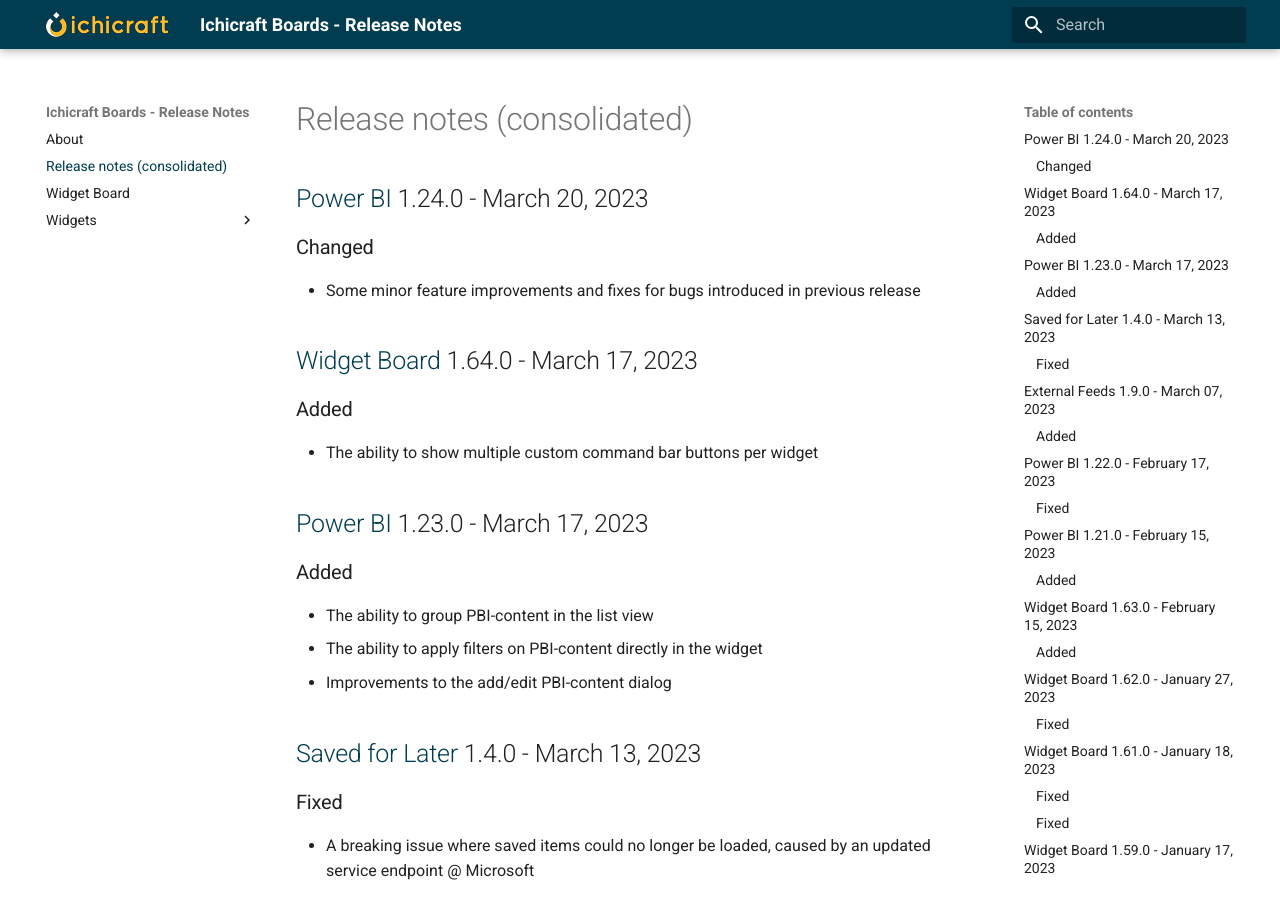
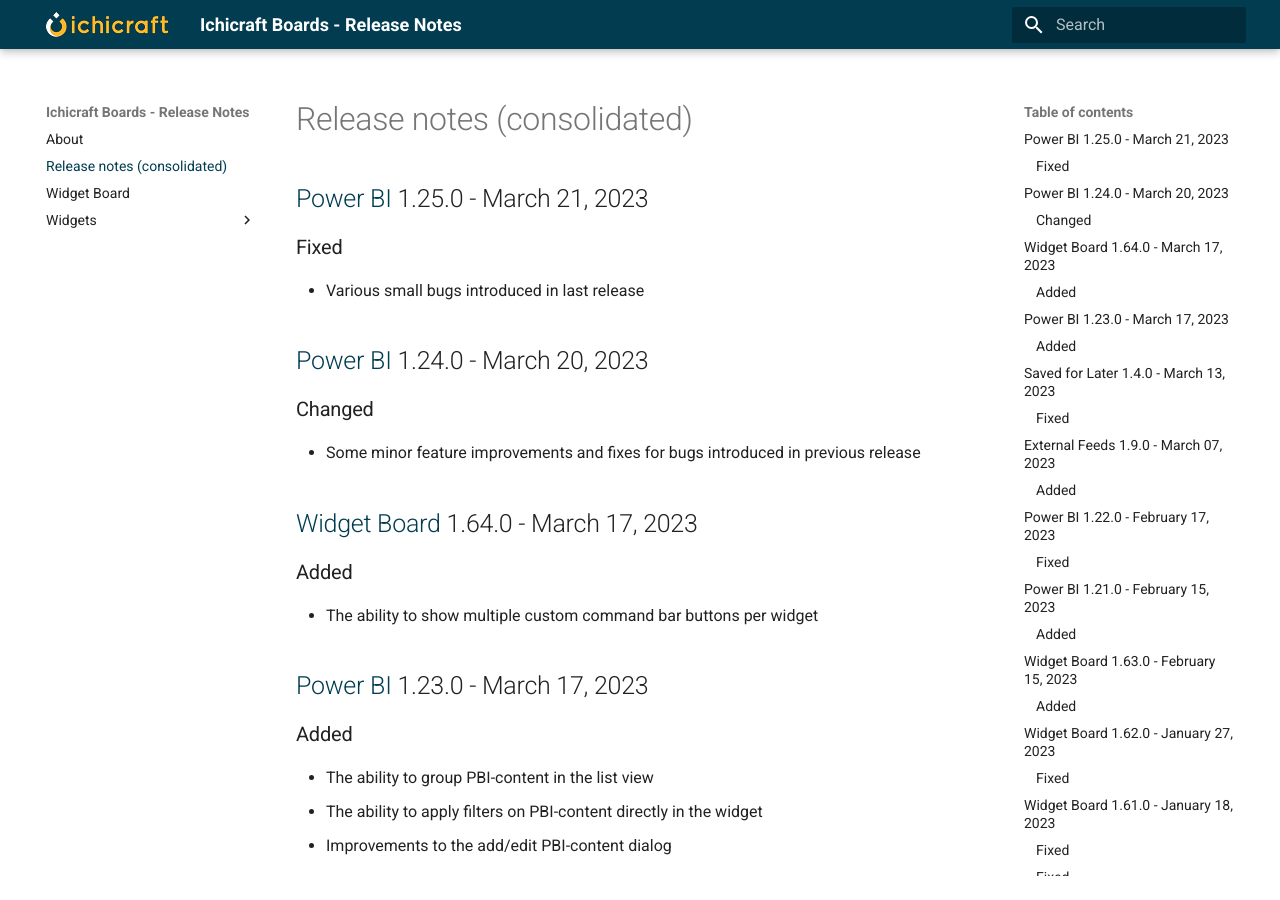
Before and after one commit to ichicraft/widgets-docs, an MkDocs documentation site: the page built from docs/Release-notes-(consolidated).md, in a window 1280 px wide and 900 px high. Built offline with MkDocs 1.6.1 and Material for MkDocs 9.7.7, drawn with Linux system fonts in a browser that asks for light colours.

Commit message:
Release notes updated by BuildService

```diff
--- a/docs/Release-notes-(consolidated).md
+++ b/docs/Release-notes-(consolidated).md
@@ -1,3 +1,8 @@
+## [Power BI](./Widgets/Power BI.md) 1.25.0 - March 21, 2023
+
+### Fixed
+- Various small bugs introduced in last release
+
 ## [Power BI](./Widgets/Power BI.md) 1.24.0 - March 20, 2023
 
 ### Changed
--- a/docs/Widgets/Power BI.md
+++ b/docs/Widgets/Power BI.md
@@ -1,3 +1,8 @@
+## 1.25.0 - March 21, 2023
+
+### Fixed
+- Various small bugs introduced in last release
+
 ## 1.24.0 - March 20, 2023
 
 ### Changed
```
